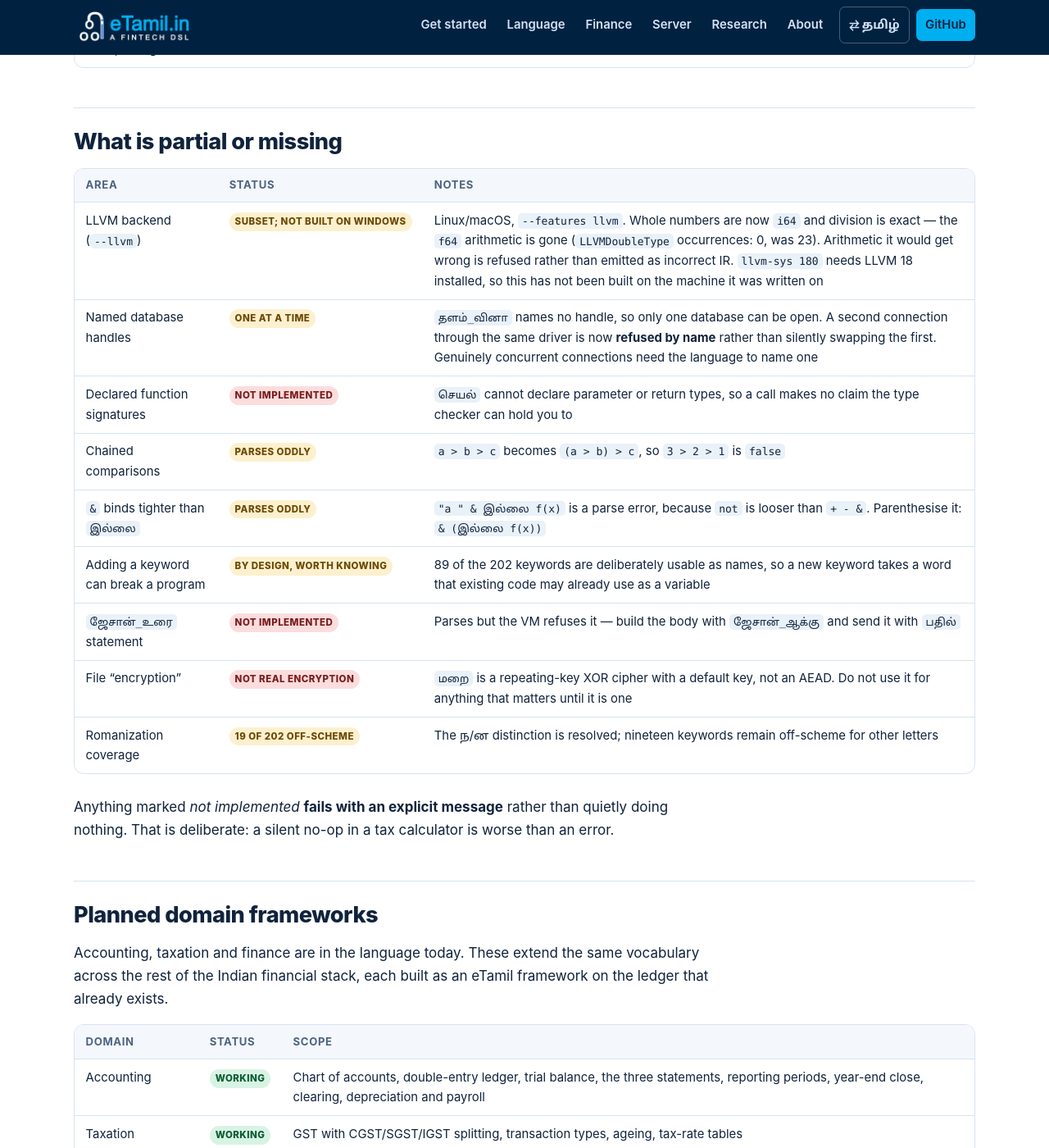
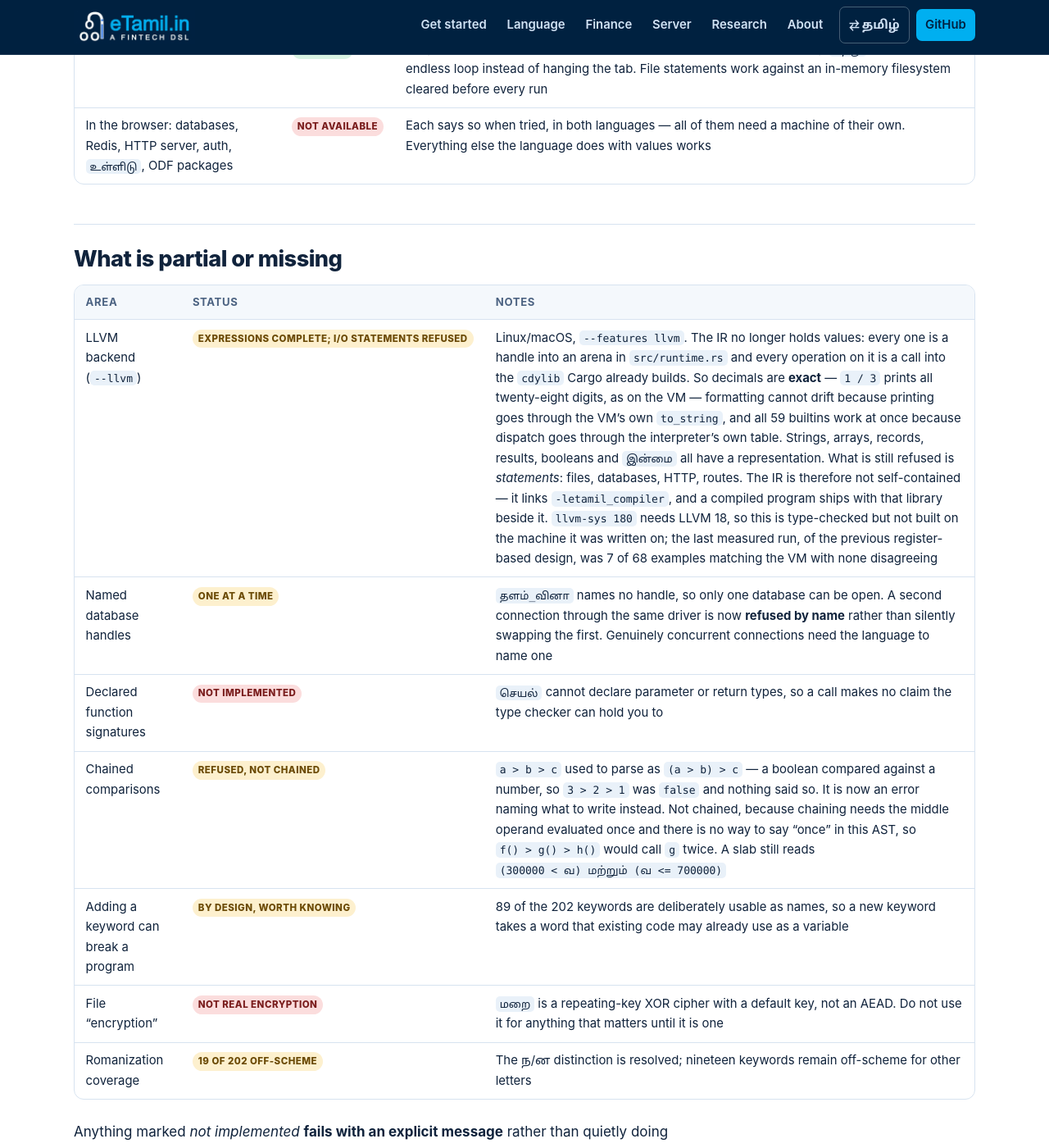
Before and after one commit to Maruff/eTamil, a Jekyll site: the page built from status.md, in a window 1280 px wide and 1400 px high, scrolled down 3329 px. Shown: the whole window at 82% size. Built offline with Jekyll 4.4.1, drawn with Linux system fonts in a browser that asks for light colours; some of the changed text lies outside the part shown.

Commit message:
Status: three items fixed, and the LLVM row describes a different backend
ஜேசான்_உரை is implemented, so it moves out of "partial" and into the table above,
beside the response-headers row it is about. It sets the JSON content type and
defaults to 200. The body must already be text: encoding a record would need a
second JSON encoder beside ஜேசான்_ஆக்கு, and eTamil record syntax is not JSON.

`&` binding tighter than இல்லை is fixed, so that row is gone. இல்லை is now also a
prefix at primary level, and `இல்லை அ > ஆ` still means `இல்லை (அ > ஆ)`.

Chained comparisons stay in the table, because the fix is not what the row asked
for. `3 > 2 > 1` was false and silent; it is now an error naming what to write.
It is not chained, and the row says why: chaining needs the middle operand
evaluated once, and there is no way to say "once" in the AST, so `f() > g() > h()`
would call g twice. Worth knowing for anyone who reads "refused" as "unfinished".

The LLVM row was describing the design before last: whole numbers as i64, with
decimal arithmetic refused. The IR no longer holds values at all — each one is a
handle into a runtime arena — so decimals are exact, 1/3 prints all twenty-eight
digits, and all 59 builtins are reachable. The cost is that the IR is no longer
self-contained, which the row now says, along with the fact that this is
type-checked and not yet re-measured: the 7-of-68 figure was the i64 design.

Both languages, in step.

Co-Authored-By: Claude Opus 5 <noreply@anthropic.com>

```diff
--- a/status.md
+++ b/status.md
@@ -49,6 +49,7 @@ This table is the honest state of the code, not a wish list.
 | MySQL / MariaDB | <span class="pill pill-ok">Live verified</span> | `--features mysql`; the live sample passes with `ETAMIL_TEST_MYSQL=1 ./scripts/run_examples.sh`; setup details are in `TESTING.md` |
 | HTTP server (`--server`) | <span class="pill pill-ok">Working</span> | worker pool; `வழி` routes with `:id` path parameters, query params, headers and request bodies; `பதில்` responses |
 | Response headers | <span class="pill pill-ok">Working</span> | `பதில் 200, உடல், {"Content-Type": "text/html"}` — an ordinary record; defaults to JSON when omitted |
+| JSON responses (`ஜேசான்_உரை`) | <span class="pill pill-ok">Working</span> | `ஜேசான்_உரை உடல், 201` — sets the JSON content type for you and defaults to 200. The body must already be text: encoding a record here would need a second JSON encoder beside `ஜேசான்_ஆக்கு`, and eTamil's record syntax is not JSON, so it asks for the encoder that exists rather than emitting something that only looks right |
 | JSON (`nUlakam/jEcAZ.qmz`) | <span class="pill pill-ok">Working</span> | `ஜேசான்_ஆக்கு` / `ஜேசான்_படி` — **written in eTamil**; `\uXXXX` escapes are not decoded |
 | Scheduled blocks (`இடைவெளி`) | <span class="pill pill-ok">Working</span> | `இடைவெளி 3600 { … }` under either server; the number is the gap *between* runs, so a slow job runs late rather than twice at once |
 | Bytes | <span class="pill pill-ok">Working</span> | `பைட்டுகள்` / `பைட்டுச்_சரம்` — a byte array is an ordinary array of numbers, not a new value type |
@@ -83,13 +84,11 @@ This table is the honest state of the code, not a wish list.
 
 | Area | Status | Notes |
 |---|---|---|
-| LLVM backend (`--llvm`) | <span class="pill pill-part">Subset; not built on Windows</span> | Linux/macOS, `--features llvm`. Whole numbers are now `i64` and division is exact — the `f64` arithmetic is gone (`LLVMDoubleType` occurrences: 0, was 23). Arithmetic it would get wrong is refused rather than emitted as incorrect IR. `llvm-sys 180` needs LLVM 18 installed, so this has not been built on the machine it was written on |
+| LLVM backend (`--llvm`) | <span class="pill pill-part">Expressions complete; I/O statements refused</span> | Linux/macOS, `--features llvm`. The IR no longer holds values: every one is a handle into an arena in `src/runtime.rs` and every operation on it is a call into the `cdylib` Cargo already builds. So decimals are **exact** — `1 / 3` prints all twenty-eight digits, as on the VM — formatting cannot drift because printing goes through the VM's own `to_string`, and all 59 builtins work at once because dispatch goes through the interpreter's own table. Strings, arrays, records, results, booleans and `இன்மை` all have a representation. What is still refused is *statements*: files, databases, HTTP, routes. The IR is therefore not self-contained — it links `-letamil_compiler`, and a compiled program ships with that library beside it. `llvm-sys 180` needs LLVM 18, so this is type-checked but not built on the machine it was written on; the last measured run, of the previous register-based design, was 7 of 68 examples matching the VM with none disagreeing |
 | Named database handles | <span class="pill pill-part">One at a time</span> | `தளம்_வினா` names no handle, so only one database can be open. A second connection through the same driver is now **refused by name** rather than silently swapping the first. Genuinely concurrent connections need the language to name one |
 | Declared function signatures | <span class="pill pill-no">Not implemented</span> | `செயல்` cannot declare parameter or return types, so a call makes no claim the type checker can hold you to |
-| Chained comparisons | <span class="pill pill-part">Parses oddly</span> | `a > b > c` becomes `(a > b) > c`, so `3 > 2 > 1` is `false` |
-| `&` binds tighter than `இல்லை` | <span class="pill pill-part">Parses oddly</span> | `"a " & இல்லை f(x)` is a parse error, because `not` is looser than `+ - &`. Parenthesise it: `& (இல்லை f(x))` |
+| Chained comparisons | <span class="pill pill-part">Refused, not chained</span> | `a > b > c` used to parse as `(a > b) > c` — a boolean compared against a number, so `3 > 2 > 1` was `false` and nothing said so. It is now an error naming what to write instead. Not chained, because chaining needs the middle operand evaluated once and there is no way to say "once" in this AST, so `f() > g() > h()` would call `g` twice. A slab still reads `(300000 < வ) மற்றும் (வ <= 700000)` |
 | Adding a keyword can break a program | <span class="pill pill-part">By design, worth knowing</span> | 89 of the 202 keywords are deliberately usable as names, so a new keyword takes a word that existing code may already use as a variable |
-| `ஜேசான்_உரை` statement | <span class="pill pill-no">Not implemented</span> | Parses but the VM refuses it — build the body with `ஜேசான்_ஆக்கு` and send it with `பதில்` |
 | File "encryption" | <span class="pill pill-no">Not real encryption</span> | `மறை` is a repeating-key XOR cipher with a default key, not an AEAD. Do not use it for anything that matters until it is one |
 | Romanization coverage | <span class="pill pill-part">19 of 202 off-scheme</span> | The ந/ன distinction is resolved; nineteen keywords remain off-scheme for other letters |
 
```
Also changed, not shown: ta/status.md (+3 -4 lines).
